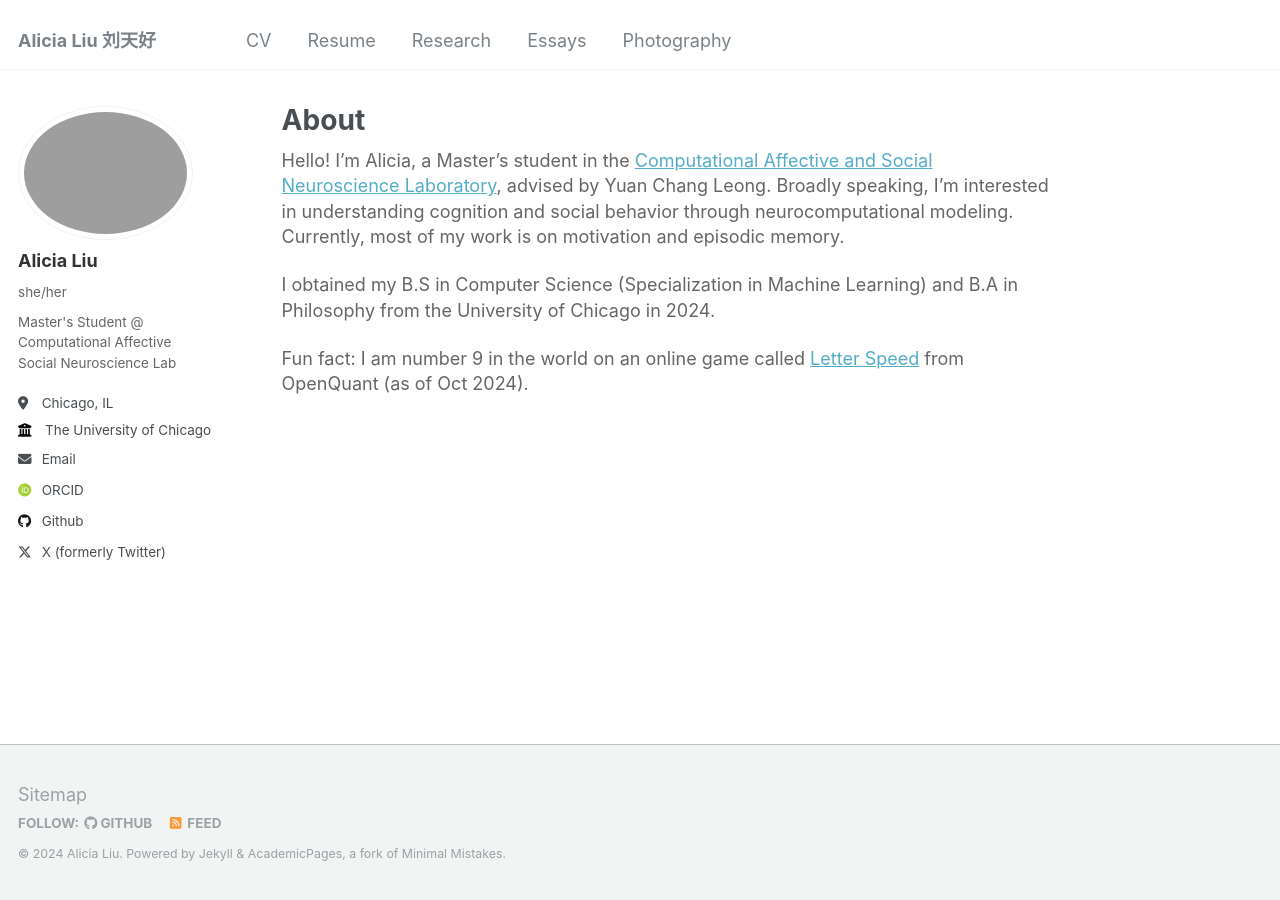
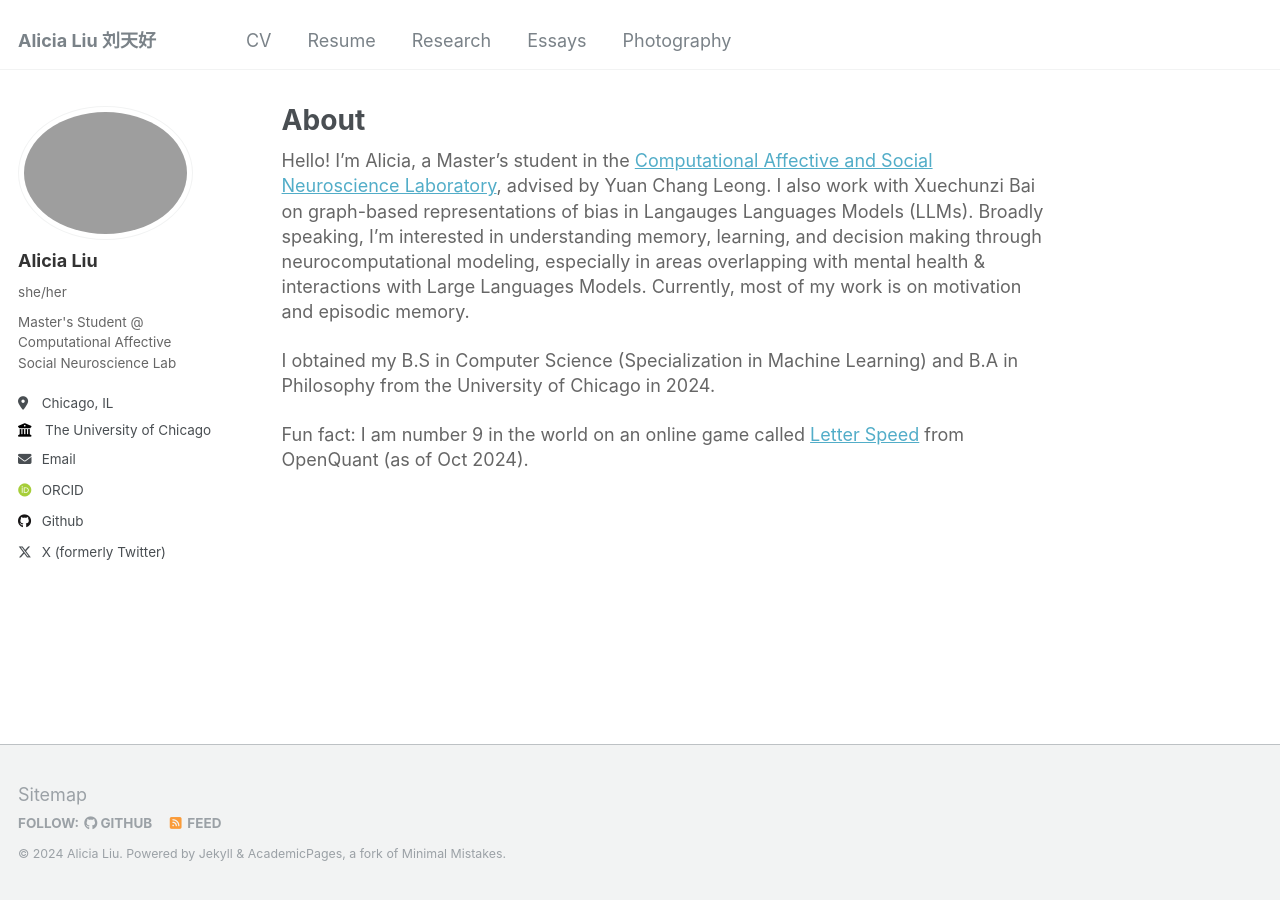
Before and after one commit to 20-alicial/20-alicial.github.io, a Jekyll site: the page built from _pages/about.md, in a window 1280 px wide. Built offline with Jekyll 4.4.1, drawn with Linux system fonts in a browser that asks for light colours; some web fonts are replaced.

Commit message:
some changes

```diff
--- a/_pages/about.md
+++ b/_pages/about.md
@@ -6,7 +6,7 @@ redirect_from:
   - /about/
   - /about.html
 ---
-Hello! I'm Alicia, a Master's student in the [Computational Affective and Social Neuroscience Laboratory](https://mcnlab.uchicago.edu/), advised by Yuan Chang Leong. Broadly speaking, I'm interested in understanding cognition and social behavior through neurocomputational modeling. Currently, most of my work is on motivation and episodic memory.
+Hello! I'm Alicia, a Master's student in the [Computational Affective and Social Neuroscience Laboratory](https://mcnlab.uchicago.edu/), advised by Yuan Chang Leong. I also work with Xuechunzi Bai on graph-based representations of bias in Langauges Languages Models (LLMs). Broadly speaking, I'm interested in understanding memory, learning, and decision making through neurocomputational modeling, especially in areas overlapping with mental health & interactions with Large Languages Models. Currently, most of my work is on motivation and episodic memory.
 
 I obtained my B.S in Computer Science (Specialization in Machine Learning) and B.A in Philosophy from the University of Chicago in 2024.
 
```
